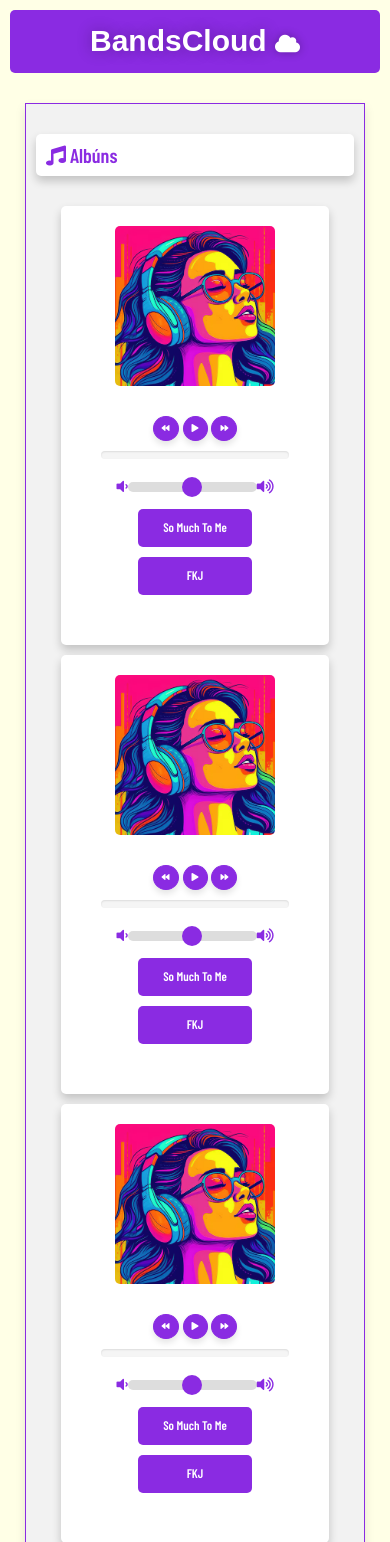
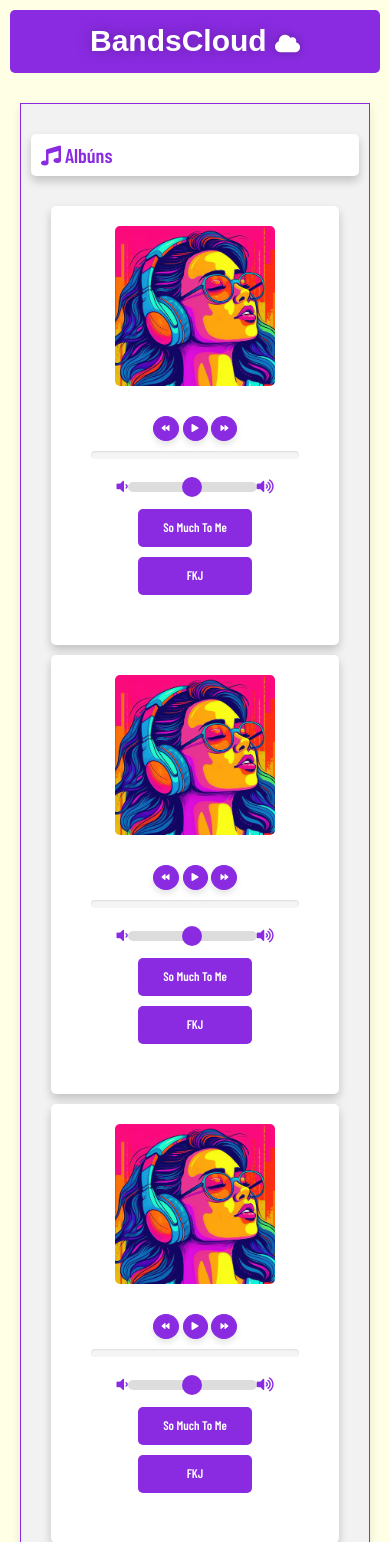
Before and after one commit to Henri-Di/bandscloud-doc-sound, a PHP site: page /pages/painel-controle/painel-controle-usuario-page-albuns-bands-cloud.html in a window 390 px wide. Shown: the top 1542 px of the page. Run offline with PHP 8.4, Linux system fonts and the light colour scheme; some libraries are stand-ins or nearby versions; some web fonts are replaced.

Commit message:
Update painel-controle-usuario-albuns-bg-color-bands-cloud-art.css

```diff
--- a/assets/css/painel-controle-usuario-albuns-bg-color-bands-cloud-art.css
+++ b/assets/css/painel-controle-usuario-albuns-bg-color-bands-cloud-art.css
@@ -296,37 +296,6 @@ h4 {
 }
 
 @media (max-width: 1200px) {
-    .row {
-        gap: 10px;
-        padding: 0 15px;
-    }
-}
-
-@media (max-width: 1024px) {
-    .row {
-        gap: 10px;
-        padding: 0 20px;
-    }
-}
-
-@media (max-width: 768px) {
-    .row {
-        flex-direction: column;
-        padding: 0 20px;
-    }
-
-    .col-8, .col-4 {
-        width: 100%;
-    }
-}
-
-@media (max-width: 480px) {
-    .row {
-        padding: 0 15px;
-    }
-}
-
-@media (max-width: 1200px) {
     .col-8, .col-4 {
         flex: 1 1 100%;
         max-width: 100%;
```
